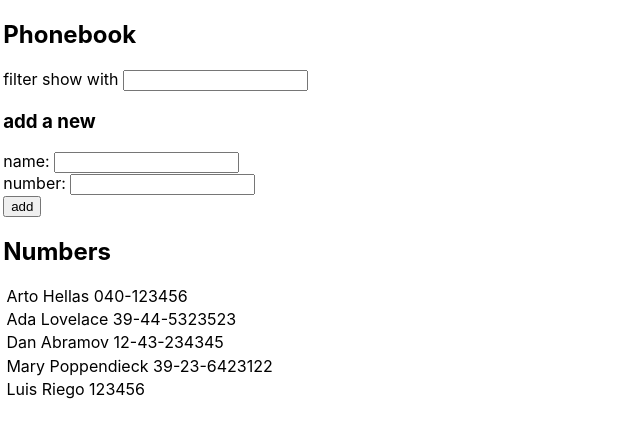
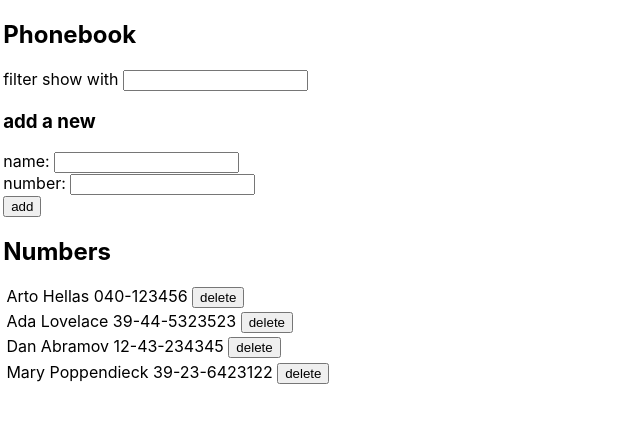
Before and after one commit to luisriego/fullstackopen-bootcamp, a React (Create React App) app in the folder part2/phonebook/: page / in a window 1280 px wide. Shown: the top 438 px of the page, without its empty margins (0-640 px from the left). Built offline with nearby package versions, Linux system fonts and the light colour scheme; data requests are answered from the project's data file.

Commit message:
Exercice 2.16 finished

```diff
--- a/part2/phonebook/db.json
+++ b/part2/phonebook/db.json
@@ -19,11 +19,6 @@
       "name": "Mary Poppendieck",
       "number": "39-23-6423122",
       "id": 4
-    },
-    {
-      "name": "Luis Riego",
-      "number": "123456",
-      "id": 5
     }
   ]
 }
--- a/part2/phonebook/src/App.js
+++ b/part2/phonebook/src/App.js
@@ -1,22 +1,19 @@
 import React, { useEffect, useState } from 'react'
-import axios from 'axios'
 
 import { Filter } from './components/Filter'
 import { PersonForm } from './components/PersonForm'
 import { Persons } from './components/Persons'
-import { setPerson } from './services/bd'
+import { getAll, create } from './services/Persons'
+
 
 const App = () => {
   const [persons, setPersons] = useState([])
-  useEffect(() => {
-    axios.get('http://localhost:3001/persons')
-      .then(({data}) => {
-        setPersons(data)
-      })
-  }, [persons])
   const [ newName, setNewName ] = useState('')
   const [ newNumber, setNewNumber ] = useState('')
   const [search, setSearch] = useState('')
+  useEffect(() => {
+    getAll().then(({data}) => setPersons(data))
+  }, [persons])
 
   const nameChange = (e) => {
     setNewName(e.target.value)
@@ -33,7 +30,7 @@ const App = () => {
       return alert(`${newName} is already added to fonebook`)
     }
 
-    setPerson({name: newName, number: newNumber})
+    create({name: newName, number: newNumber})
   }
 
   const searchHandle = (e) => {
--- a/part2/phonebook/src/components/Person/index.js
+++ b/part2/phonebook/src/components/Person/index.js
@@ -1,9 +1,16 @@
 import React from 'react'
+import { deletePerson } from '../../services/Persons'
 
 export const Person = ({person}) => {
+    const deleteHandle = () => {
+        if (window.confirm(`Delete ${person.name}`)) {
+            deletePerson(person.id)
+        }
+
+    }
     return (
         <div>
-            <p>{person.name} {person.number}</p>
+            <p>{person.name} {person.number} <button onClick={deleteHandle}>delete</button></p>
         </div>
     )
 }
--- /dev/null
+++ b/part2/phonebook/src/services/Persons/index.js
@@ -0,0 +1,25 @@
+import axios from "axios"
+
+const BASE_URL_API = `http://localhost:3001/persons`
+
+export const getAll = () => {
+    return axios.get(BASE_URL_API)
+}
+
+export const create = ({name, number}) => {
+    return axios.post(BASE_URL_API, { name, number })
+      .then(res => {
+        return res.data
+      })
+}
+
+export const edit = (id, name, number) => {
+  return axios.put(BASE_URL_API, { id, name, number })
+      .then(res => {
+        return res.data
+      })
+}
+
+export const deletePerson = (id) => {
+  return axios.delete(`${BASE_URL_API}/${id}`)
+}
--- a/part2/phonebook/src/services/bd/index.js
+++ /dev/null
@@ -1,11 +0,0 @@
-import axios from "axios"
-
-const BASE_URL_API = `http://localhost:3001/persons`
-
-export const setPerson = ({name, number}) => {
-    return axios.post(BASE_URL_API, { name, number })
-      .then(res => {
-        return res.data
-      })
-
-}
```
